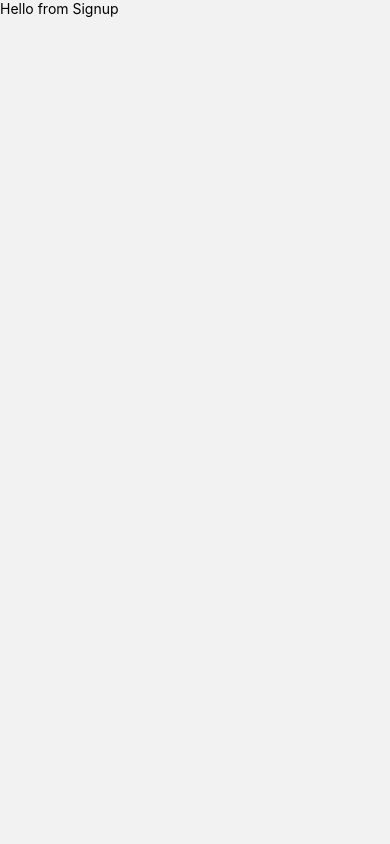
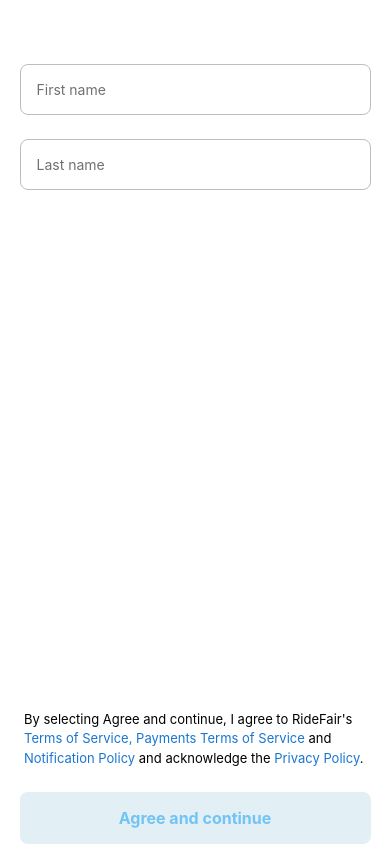
Before and after one commit to lam-brian/RideFair, a React Native app: screen /Signup in a window 390 px wide. Built offline with nearby package versions, Linux system fonts and the light colour scheme.

Commit message:
finish styling for signup

```diff
--- a/screens/Signup.js
+++ b/screens/Signup.js
@@ -1,13 +1,72 @@
+import { useState } from "react";
 import { StatusBar } from "expo-status-bar";
-import { View, Text } from "react-native";
+import {
+  SafeAreaView,
+  View,
+  TextInput,
+  Keyboard,
+  TouchableWithoutFeedback,
+  Text,
+  Pressable,
+} from "react-native";
+import styles from "./Signup.styles";
 
 const Signup = ({ navigation }) => {
+  const [enteredFirstName, setEnteredFirstName] = useState("");
+  const [enteredLastName, setEnteredLastName] = useState("");
+  const buttonIsDisabled = !enteredFirstName || !enteredLastName;
+
+  const handleSignup = () => {};
+
   return (
-    <View>
-      <Text>Hello from Signup</Text>
-      <StatusBar style="auto" />
-    </View>
+    <TouchableWithoutFeedback onPress={Keyboard.dismiss} accessible={false}>
+      <SafeAreaView style={styles.container}>
+        <View style={styles.textInputs}>
+          <TextInput
+            style={styles.input}
+            placeholder="First name"
+            value={enteredFirstName}
+            onChangeText={(text) => setEnteredFirstName(text)}
+          />
+          <TextInput
+            style={styles.input}
+            placeholder="Last name"
+            value={enteredLastName}
+            onChangeText={(text) => setEnteredLastName(text)}
+          />
+        </View>
+        <Text style={styles.agreement}>
+          By selecting Agree and continue, I agree to RideFair's{" "}
+          <Text style={styles.link}>
+            Terms of Service, Payments Terms of Service{" "}
+          </Text>
+          and <Text style={styles.link}>Notification Policy </Text>
+          and acknowledge the <Text style={styles.link}>Privacy Policy</Text>.
+        </Text>
+        <Pressable
+          onPress={handleSignup}
+          style={
+            buttonIsDisabled
+              ? { ...styles.button, ...styles.buttonDisabled }
+              : styles.button
+          }
+          disabled={!enteredFirstName && !enteredLastName}
+        >
+          <Text
+            style={
+              buttonIsDisabled
+                ? { ...styles.buttonText, ...styles.buttonTextDisabled }
+                : styles.buttonText
+            }
+          >
+            Agree and continue
+          </Text>
+        </Pressable>
+        <StatusBar style="auto" />
+      </SafeAreaView>
+    </TouchableWithoutFeedback>
   );
+  i;
 };
 
 export default Signup;
--- /dev/null
+++ b/screens/Signup.styles.js
@@ -0,0 +1,53 @@
+import { StyleSheet } from "react-native";
+
+const styles = StyleSheet.create({
+  container: {
+    flex: 1,
+    alignItems: "center",
+    backgroundColor: "#fff",
+  },
+  textInputs: {
+    gap: 24,
+    width: "90%",
+    marginTop: 64,
+    marginBottom: "auto",
+  },
+  input: {
+    borderWidth: 1,
+    borderColor: "#BDBDBD",
+    borderRadius: 8,
+    padding: 16,
+    color: "#717171",
+  },
+  agreement: {
+    paddingVertical: 8,
+    paddingHorizontal: 24,
+    marginBottom: 16,
+    fontSize: 13,
+    lineHeight: 19.5,
+  },
+  link: {
+    color: "#1976D2",
+  },
+  button: {
+    width: "90%",
+    borderRadius: 8,
+    paddingVertical: 16,
+    paddingHorizontal: 24,
+    backgroundColor: "#1976D2",
+  },
+  buttonDisabled: {
+    backgroundColor: "#E2EFF5",
+  },
+  buttonText: {
+    textAlign: "center",
+    color: "#E2EFF5",
+    fontSize: 16,
+    fontWeight: "bold",
+  },
+  buttonTextDisabled: {
+    color: "#71C4F4",
+  },
+});
+
+export default styles;
```
